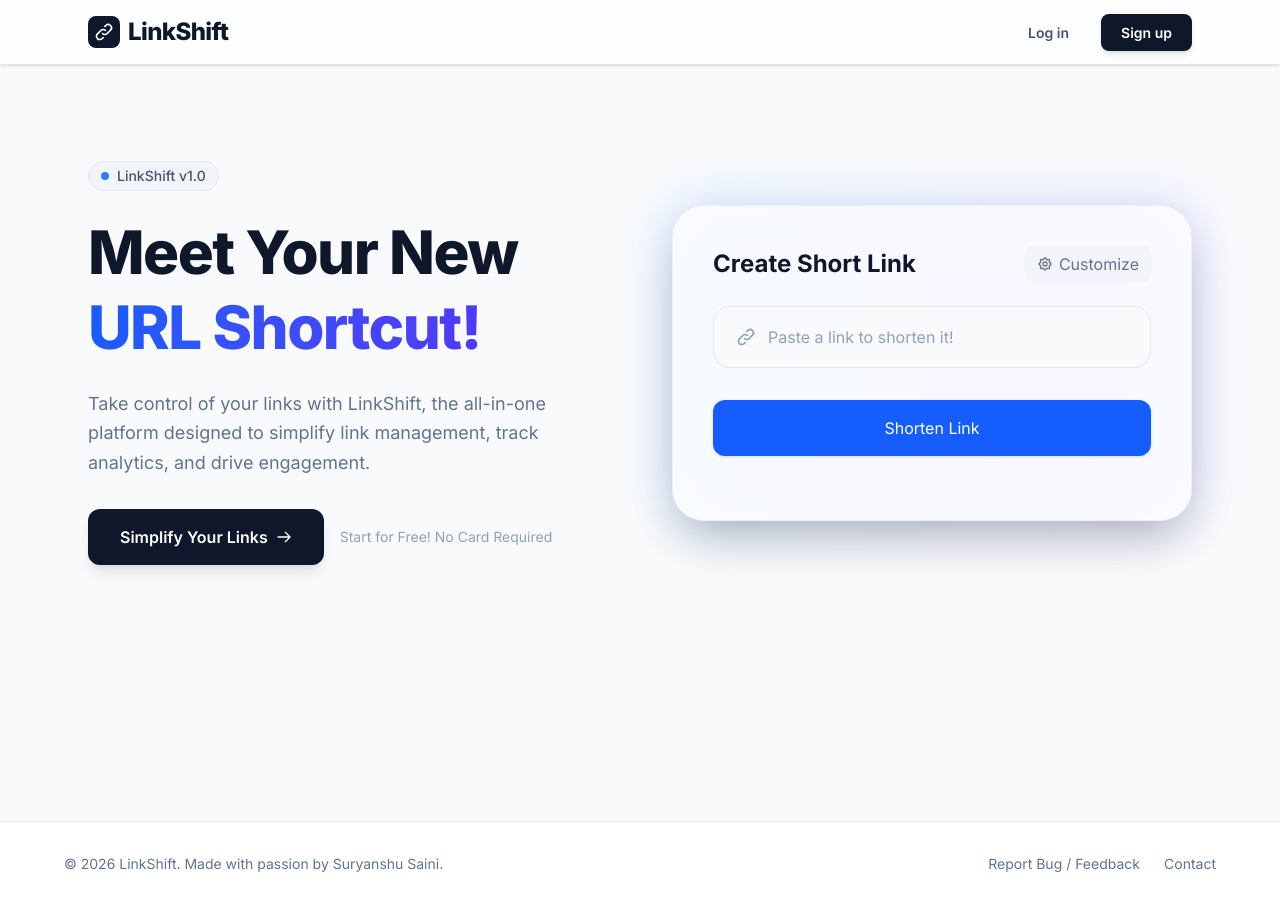
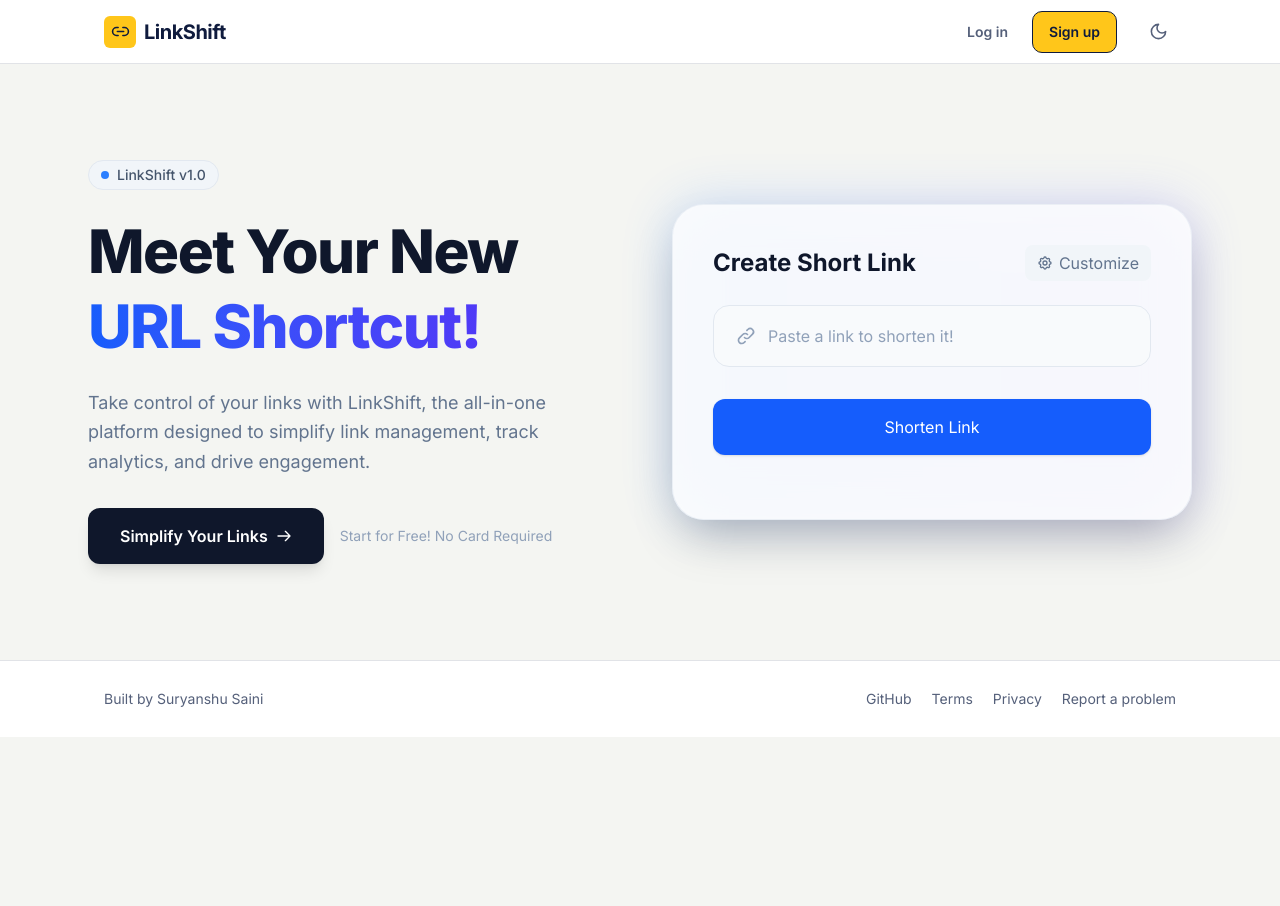
Before and after one commit to suryanshusaini/LinkShift, a React (Vite) app in the folder frontend/: page / in a window 1280 px wide. After the commit the page ends 800 px from the top, so only its background shows below. Built offline with nearby package versions, Linux system fonts and the light colour scheme; no server answers.

Commit message:
feat: rebuild LinkShift v2 application shell

```diff
--- a/frontend/src/App.jsx
+++ b/frontend/src/App.jsx
@@ -1,23 +1,100 @@
-import { useState } from "react";
-import { BrowserRouter, Routes, Route, Link, Navigate } from "react-router-dom";
+import { useEffect, useState } from "react";
+import { BrowserRouter, Routes, Route, Link, Navigate, useLocation } from "react-router-dom";
 import { Toaster } from "react-hot-toast";
 import { GoogleOAuthProvider } from "@react-oauth/google";
+import { Link2, Menu, Moon, Sun, X } from "lucide-react";
 import Auth from "./Auth";
 import Dashboard from "./Dashboard";
 import Home from "./Home";
+import NotFound from "./NotFound";
+
+function Shell({ user, setUser, handleLogout, children }) {
+  const location = useLocation();
+  const [mobileOpen, setMobileOpen] = useState(false);
+  const [theme, setTheme] = useState(() => localStorage.getItem("linkshift_theme") || "system");
+  const [systemDark, setSystemDark] = useState(() => window.matchMedia("(prefers-color-scheme: dark)").matches);
+  const isDark = theme === "dark" || (theme === "system" && systemDark);
+
+  useEffect(() => {
+    const media = window.matchMedia("(prefers-color-scheme: dark)");
+    const onChange = (event) => setSystemDark(event.matches);
+    media.addEventListener("change", onChange);
+    return () => media.removeEventListener("change", onChange);
+  }, []);
+
+  useEffect(() => {
+    document.documentElement.classList.toggle("dark", isDark);
+    localStorage.setItem("linkshift_theme", theme);
+  }, [isDark, theme]);
+
+  useEffect(() => setMobileOpen(false), [location.pathname]);
+
+  const initials = (user?.name || user?.email || "U").split(/[ @]/).filter(Boolean).slice(0, 2).map((part) => part[0]).join("").toUpperCase();
+
+  return (
+    <div className="min-h-screen bg-plaster text-ink dark:bg-night dark:text-text-dark">
+      <a href="#main-content" className="sr-only focus:not-sr-only fixed left-4 top-4 z-[100] rounded-md bg-tape px-4 py-2 font-semibold text-ink">Skip to content</a>
+      <nav className="sticky top-0 z-50 h-16 border-b border-ink/12 bg-chalk dark:border-white/14 dark:bg-surface">
+        <div className="mx-auto flex h-full max-w-[1120px] items-center justify-between px-4 sm:px-6">
+          <Link to="/" className="flex items-center gap-2 text-xl font-bold tracking-tight text-ink dark:text-text-dark">
+            <span className="flex h-8 w-8 items-center justify-center rounded-md bg-tape text-ink"><Link2 size={19} strokeWidth={2} /></span>
+            LinkShift
+          </Link>
+
+          <div className="hidden items-center gap-6 md:flex">
+            {user ? (
+              <>
+                <Link to="/dashboard" className={"border-b-2 py-5 text-sm font-semibold " + (location.pathname === "/dashboard" ? "border-tape text-ink dark:text-text-dark" : "border-transparent text-slate dark:text-slate-dark")}>My links</Link>
+                <button onClick={() => setTheme(isDark ? "light" : "dark")} className="rounded-md p-2 text-slate hover:text-ink dark:text-slate-dark dark:hover:text-text-dark" aria-label={isDark ? "Switch to light theme" : "Switch to dark theme"}>{isDark ? <Sun size={19}/> : <Moon size={19}/>}</button>
+                <button onClick={handleLogout} className="rounded-[10px] border border-ink/20 bg-chalk px-4 py-2 text-sm font-semibold text-ink hover:bg-plaster dark:border-white/15 dark:bg-surface dark:text-text-dark dark:hover:bg-night">Log out</button>
+              </>
+            ) : (
+              <>
+                <Link to="/login" className="text-sm font-semibold text-slate hover:text-ink dark:text-slate-dark dark:hover:text-text-dark">Log in</Link>
+                <Link to="/signup" className="rounded-[10px] border-[1.5px] border-ink bg-tape px-4 py-2.5 text-sm font-semibold text-ink hover:bg-tape-hover">Sign up</Link>
+                <button onClick={() => setTheme(isDark ? "light" : "dark")} className="rounded-md p-2 text-slate hover:text-ink dark:text-slate-dark dark:hover:text-text-dark" aria-label={isDark ? "Switch to light theme" : "Switch to dark theme"}>{isDark ? <Sun size={19}/> : <Moon size={19}/>}</button>
+              </>
+            )}
+          </div>
+
+          <button className="rounded-md p-2 md:hidden" onClick={() => setMobileOpen((value) => !value)} aria-label="Open navigation menu" aria-expanded={mobileOpen}>{mobileOpen ? <X/> : <Menu/>}</button>
+        </div>
+        {mobileOpen && (
+          <div className="border-b border-ink/12 bg-chalk px-4 py-4 dark:border-white/14 dark:bg-surface md:hidden">
+            <div className="mx-auto flex max-w-[1120px] flex-col gap-2">
+              {user ? <Link to="/dashboard" className="rounded-lg px-3 py-3 font-semibold">My links</Link> : null}
+              <Link to="/login" className="rounded-lg px-3 py-3 font-semibold">Log in</Link>
+              {!user && <Link to="/signup" className="rounded-[10px] border-[1.5px] border-ink bg-tape px-3 py-3 text-center font-semibold">Sign up</Link>}
+              <button onClick={() => setTheme(isDark ? "light" : "dark")} className="flex items-center gap-2 rounded-lg px-3 py-3 text-left font-semibold">{isDark ? <Sun size={18}/> : <Moon size={18}/>} {isDark ? "Light theme" : "Dark theme"}</button>
+              {user && <button onClick={handleLogout} className="rounded-lg px-3 py-3 text-left font-semibold text-stop">Log out</button>}
+            </div>
+          </div>
+        )}
+      </nav>
+
+      <main id="main-content">{children}</main>
+
+      <footer className="border-t border-ink/12 bg-chalk dark:border-white/14 dark:bg-surface">
+        <div className="mx-auto flex max-w-[1120px] flex-col gap-4 px-4 py-7 text-sm text-slate sm:flex-row sm:items-center sm:justify-between sm:px-6 dark:text-slate-dark">
+          <p>Built by Suryanshu Saini</p>
+          <div className="flex flex-wrap gap-5">
+            <a href="https://github.com/suryanshusaini/LinkShift" target="_blank" rel="noreferrer" className="hover:text-ink dark:hover:text-text-dark">GitHub</a>
+            <Link to="/terms" className="hover:text-ink dark:hover:text-text-dark">Terms</Link>
+            <Link to="/privacy" className="hover:text-ink dark:hover:text-text-dark">Privacy</Link>
+            <Link to="/report" className="hover:text-ink dark:hover:text-text-dark">Report a problem</Link>
+          </div>
+        </div>
+      </footer>
+    </div>
+  );
+}
 
 function App() {
   const [user, setUser] = useState(() => {
     const token = localStorage.getItem("token");
     const email = localStorage.getItem("email");
-    const name = localStorage.getItem("name");
-    if (token && email) {
-      return { email, name: name || "" };
-    }
-    return null;
+    return token && email ? { email, name: localStorage.getItem("name") || "" } : null;
   });
-
-  // Lifted so logout can atomically clear it — prevents session-flash on re-login
   const [savedLinks, setSavedLinks] = useState([]);
 
   const handleLogout = () => {
@@ -28,162 +105,19 @@ function App() {
     setSavedLinks([]);
   };
 
-  // Derive display name: prefer name, fall back to email prefix
-  const displayName = user ? user.name || user.email.split("@")[0] : "";
-
   return (
     <GoogleOAuthProvider clientId={import.meta.env.VITE_GOOGLE_CLIENT_ID || ""}>
       <BrowserRouter>
-        <Toaster
-          position="bottom-center"
-          toastOptions={{
-            style: {
-              background: "#0f172a",
-              color: "#fff",
-              borderRadius: "8px",
-            },
-          }}
-        />
-
-        <div className="min-h-screen bg-slate-50 text-slate-900 font-sans relative selection:bg-indigo-100 flex flex-col justify-between">
-          <div>
-            <div className="absolute top-0 w-full h-[500px] bg-gradient-to-b from-slate-200/50 to-transparent -z-10"></div>
-
-            {/* Sticky Navbar */}
-            <nav className="sticky top-0 z-50 backdrop-blur-xl bg-white/70 border-b border-slate-200 shadow-sm">
-              <div className="flex justify-between items-center px-6 py-4 max-w-6xl mx-auto">
-                <Link
-                  to="/"
-                  className="flex items-center gap-2 text-2xl font-extrabold tracking-tight text-slate-900 transition-all duration-300 ease-in-out hover:scale-[1.02]"
-                >
-                  {/* Clean chain/link SVG icon — Heroicons "link" outline */}
-                  <div className="w-8 h-8 bg-slate-900 rounded-lg flex items-center justify-center">
-                    <svg
-                      className="w-5 h-5 text-white"
-                      fill="none"
-                      stroke="currentColor"
-                      strokeWidth="2"
-                      viewBox="0 0 24 24"
-                      aria-hidden="true"
-                    >
-                      <path
-                        strokeLinecap="round"
-                        strokeLinejoin="round"
-                        d="M13.828 10.172a4 4 0 00-5.656 0l-4 4a4 4 0 105.656 5.656l1.102-1.101m-.758-4.899a4 4 0 005.656 0l4-4a4 4 0 00-5.656-5.656l-1.1 1.1"
-                      />
-                    </svg>
-                  </div>
-                  LinkShift
-                </Link>
-
-                <div>
-                  {user ? (
-                    <div className="flex items-center space-x-6">
-                      <div className="hidden sm:flex flex-col text-right">
-                        <span className="text-xs font-semibold text-slate-400 uppercase tracking-wider">
-                          Logged in as
-                        </span>
-                        <span className="text-sm font-medium text-slate-700">
-                          {displayName}
-                        </span>
-                      </div>
-                      <div className="h-8 w-px bg-slate-200 hidden sm:block"></div>
-                      <Link
-                        to="/dashboard"
-                        className="text-sm font-semibold text-slate-600 hover:text-slate-900 transition-all duration-300 ease-in-out"
-                      >
-                        My Links
-                      </Link>
-                      <button
-                        onClick={handleLogout}
-                        className="text-sm font-semibold text-red-500 hover:text-red-700 transition-all duration-300 ease-in-out bg-red-50 hover:bg-red-100 px-4 py-2 rounded-lg"
-                      >
-                        Log out
-                      </button>
-                    </div>
-                  ) : (
-                    <div className="space-x-3">
-                      <Link
-                        to="/login"
-                        className="px-5 py-2.5 text-sm font-semibold text-slate-600 hover:text-slate-900 hover:bg-slate-100 rounded-lg transition-all duration-300 ease-in-out"
-                      >
-                        Log in
-                      </Link>
-                      <Link
-                        to="/signup"
-                        className="px-5 py-2.5 text-sm font-semibold bg-slate-900 text-white rounded-lg hover:bg-slate-800 transition-all duration-300 ease-in-out shadow-md hover:shadow-lg"
-                      >
-                        Sign up
-                      </Link>
-                    </div>
-                  )}
-                </div>
-              </div>
-            </nav>
-
-            {/* Routes */}
-            <main className="pb-20">
-              <Routes>
-                <Route
-                  path="/"
-                  element={
-                    <Home
-                      user={user}
-                      onLinkCreated={(newLink) =>
-                        setSavedLinks((prev) => [newLink, ...prev])
-                      }
-                    />
-                  }
-                />
-                <Route
-                  path="/login"
-                  element={<Auth mode="login" setUser={setUser} />}
-                />
-                <Route
-                  path="/signup"
-                  element={<Auth mode="signup" setUser={setUser} />}
-                />
-                <Route
-                  path="/dashboard"
-                  element={
-                    user ? (
-                      <Dashboard
-                        savedLinks={savedLinks}
-                        setSavedLinks={setSavedLinks}
-                        onAccountDeleted={handleLogout}
-                      />
-                    ) : (
-                      <Navigate to="/login" />
-                    )
-                  }
-                />
-              </Routes>
-            </main>
-          </div>
-
-          {/* Footer */}
-          <footer className="bg-white border-t border-slate-200 py-8 px-6 mt-20">
-            <div className="max-w-6xl mx-auto flex flex-col sm:flex-row justify-between items-center gap-4 text-sm text-slate-500">
-              <p>© 2026 LinkShift. Made with passion by Suryanshu Saini.</p>
-              <div className="flex items-center space-x-6">
-                <a
-                  href="mailto:suryanshusaini2009@gmail.com"
-                  className="hover:text-slate-900 transition-all duration-300 ease-in-out"
-                >
-                  Report Bug / Feedback
-                </a>
-                <a
-                  href="mailto:suryanshusaini2009@gmail.com"
-                  target="_blank"
-                  rel="noopener noreferrer"
-                  className="hover:text-slate-900 transition-all duration-300 ease-in-out"
-                >
-                  Contact
-                </a>
-              </div>
-            </div>
-          </footer>
-        </div>
+        <Toaster position="bottom-center" toastOptions={{ duration: 4000 }} />
+        <Shell user={user} setUser={setUser} handleLogout={handleLogout}>
+          <Routes>
+            <Route path="/" element={<Home user={user} onLinkCreated={(link) => setSavedLinks((prev) => [link, ...prev])} />} />
+            <Route path="/login" element={<Auth mode="login" setUser={setUser} />} />
+            <Route path="/signup" element={<Auth mode="signup" setUser={setUser} />} />
+            <Route path="/dashboard" element={user ? <Dashboard savedLinks={savedLinks} setSavedLinks={setSavedLinks} onAccountDeleted={handleLogout} /> : <Navigate to="/login" replace />} />
+            <Route path="*" element={<NotFound />} />
+          </Routes>
+        </Shell>
       </BrowserRouter>
     </GoogleOAuthProvider>
   );
```
